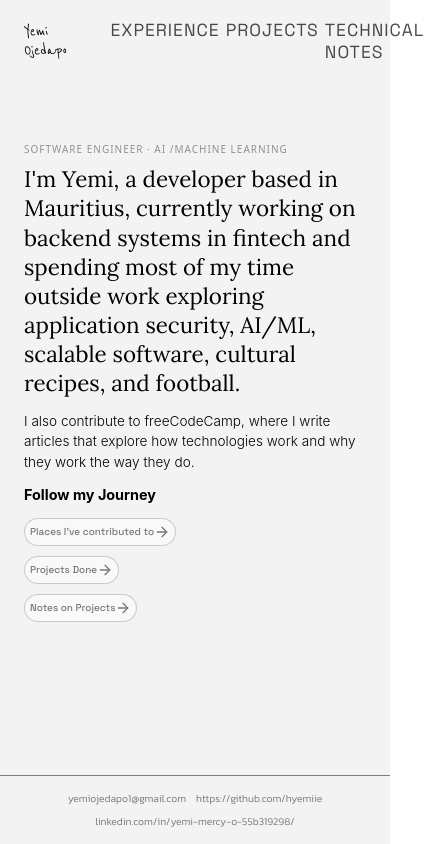
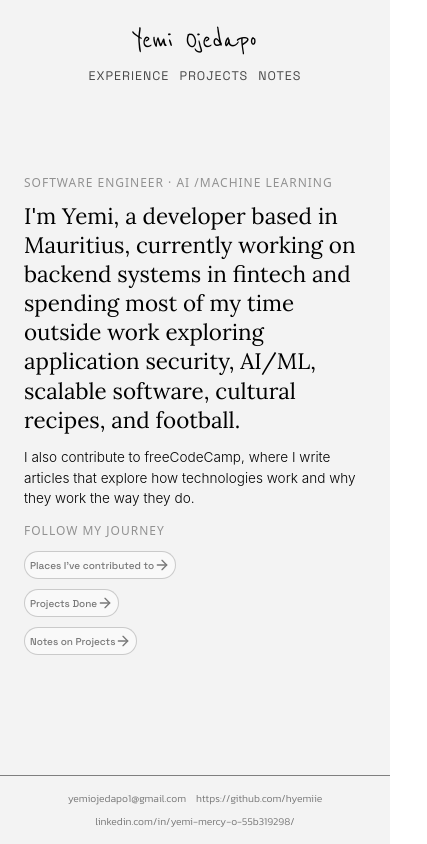
Before and after one commit to hyemiie/myPortfolio, a React (Create React App) app: page / in a window 390 px wide. Shown: the whole page, 427 px wide, since content can reach past the window. Built offline with nearby package versions, Linux system fonts and the light colour scheme; a web font is replaced by a local one.

Commit message:
font size responsiveness

```diff
--- a/src/Components/Experience/Experience.jsx
+++ b/src/Components/Experience/Experience.jsx
@@ -36,7 +36,7 @@ const experiences = [
     description: `Designed and maintained the server-side systems that support key accounting functions, such as handling large datasets and ensuring real-time accuracy in financial transactions. I also contributed to building a Business Intelligence (BI) tool, which allows users to easily manipulate data and create custom reports and charts`,
   },
   {
-    company: "Tysu Infotech",
+    company: "Tysu Info",
     title: "Software Engineering Intern",
     date: "May 2023 – Sep 2023",
     skills: [
--- a/src/Components/Experience/experience.css
+++ b/src/Components/Experience/experience.css
@@ -41,7 +41,7 @@ font-family: "Kanit", sans-serif;
 .experienceContainer {
   display: flex;
   flex-direction: row;
-  flex-wrap: wrap; /* Allow wrapping on smaller screens */
+  flex-wrap: wrap;
 }
 
 .tabList {
@@ -75,12 +75,11 @@ font-family: "Kanit", sans-serif;
 
 .tabContent {
   flex: 3;
-  padding-left: 2rem;
+  /* padding-left: 2rem; */
   padding-bottom: 3rem;
   text-align: left;
   width: 100%; /* Take full width on small screens */
   max-width: 600px;
-  /* background-color: #1e1e1e; */
   overflow-x: hidden;
   h3{
     font-weight: 500;
@@ -137,7 +136,7 @@ font-family: "Kanit", sans-serif;
 .experience-sectionIntro{
   h2{
     font-family: "Lora", "Georgia", serif;
-    font-size: 2rem;
+font-size: clamp(1.3rem, 4vw, 2rem);
     line-height: 0.5;
     font-weight: 500;
 
--- a/src/Components/Experience/responsiveExperience.css
+++ b/src/Components/Experience/responsiveExperience.css
@@ -10,6 +10,8 @@
     .experienceContainer{
         flex-direction: column;
         display: flex;
+          padding-bottom: 30px;
+
 
     }
 
--- a/src/Components/HomeSection/Home2.jsx
+++ b/src/Components/HomeSection/Home2.jsx
@@ -54,7 +54,7 @@ I'm Yemi, a developer based in Mauritius, currently working on backend systems i
 I also contribute to freeCodeCamp, where I write articles that explore how technologies work and why they work the way they do.
 </p>
       </div>
-      <h3>Follow my Journey</h3>
+      <h3 className="link-heading">Follow my Journey</h3>
         <div className='hero-links'>
 
                 <a href="/experience"> Places I've contributed to  <ArrowRight size={16}/></a>
--- a/src/Components/HomeSection/home2.css
+++ b/src/Components/HomeSection/home2.css
@@ -18,6 +18,7 @@
 
 .section1 {
   text-align: left;
+  padding-top: 10px;
 
   .title {
     font-family: system-ui, -apple-system, BlinkMacSystemFont, "Space Grotesk",
@@ -70,6 +71,7 @@
   display: flex;
   justify-content: space-between;
   width: 60%;
+  padding-bottom: 50px;
 
 a {
   color: black;
@@ -81,7 +83,7 @@ a {
     sans-serif;
   font-weight: 500;
   padding: 5px;
-  font-size: 10px;
+font-size: clamp(10px, 1.6vw, 13px);
   /* letter-spacing: 1px; */
   background-color: #ffffff;
   border-radius: 14px;
@@ -95,15 +97,19 @@ li:hover {
   text-decoration: underline;
 }
 
-.role-title {
+.role-title ,.link-heading{
   font-family: system-ui, -apple-system, BlinkMacSystemFont, "Space Grotesk",
     sans-serif;
   font-weight: 400;
   text-transform: uppercase;
-  font-size: 10px;
+font-size: clamp(12px, 1.6vw, 14px);
   letter-spacing: 1px;
   opacity: 0.4;
-  padding-top: 50px;
+}
+
+.role-title{
+    padding-top: 40px;
+
 }
 
 .intro {
@@ -115,6 +121,7 @@ li:hover {
 .intro-paragraph {
   font-weight: 300;
 }
+
 
 
 
@@ -180,4 +187,12 @@ li:hover {
   h3 {
     font-size: 0.9rem;
   }
+
+  .hero-links{
+     padding-bottom: 0px;
 }
+
+.section1{
+  padding-top: 20px;
+}
+}
--- a/src/Components/Nav/Nav.jsx
+++ b/src/Components/Nav/Nav.jsx
@@ -7,11 +7,9 @@ const Nav = () => {
         <h2><a href='/'>Yemi Ojedapo</a></h2>
         </div>
         <div className='links'>
-            <ul>
-                <li><a href='/experience'>Experience</a></li>
-                <li><a href='/projects'>Projects</a></li>
-                <li><a href='/notes'>Technical Notes</a></li>
-            </ul>
+           <a href='/experience'>Experience</a>
+              <a href='/projects'>Projects</a>
+                <a href='/notes'> Notes</a>
         </div>
     </div>
   )
--- a/src/Components/Nav/nav.css
+++ b/src/Components/Nav/nav.css
@@ -13,7 +13,7 @@
          font-family: "Reenie Beanie", cursive;
   font-weight: 400;
   font-style: normal;
-  font-size: clamp(18px, 3vw, 26px);
+  font-size: clamp(30px, 3vw, 26px);
   a{color: black;
 
   text-decoration: none;
@@ -23,64 +23,58 @@
 
 .links{
     background-color: transparent;
-    ul{
-        background-color: transparent;
-        display: flex;
-        li{
-            background-color: transparent;
-            list-style: none;
-            padding: 3px;
-             font-family: "Space Grotesk", system-ui, -apple-system, BlinkMacSystemFont,
+    gap: 10px;
+    display: flex;
+    a{
+        color: black;
+        text-decoration: none;
+            font-family: "Space Grotesk", system-ui, -apple-system, BlinkMacSystemFont,
     sans-serif;
     font-weight: 400;
     text-transform: uppercase;
     letter-spacing: 1px;
     opacity: 0.7;
-      font-size: clamp(17.5px, 1.5vw, 12px);
-
-
-        }
-    }
-    a{
-        color: black;
-        text-decoration: none;
+      font-size: clamp(12.5px, 1.5vw, 12px);
     }
 }
 
-li:hover{
+a:hover{
         text-decoration: underline;
 
-}/* Tablet */
+}
 @media (max-width: 900px) {
-  .logo h2 {
-    font-size: 22px;
-  }
-/*
-  .links ul li {
-    font-size: 9px;
-  } */
+
 }
 
-/* Mobile */
 @media (max-width: 600px) {
-  .logo h2 {
-    font-size: 20px;
+
+  .navBar{
+    display: flex;
+    flex-direction: column;
+    align-items: center;
+    padding: 0;
+
   }
 
-  /* .links ul li {
-    font-size: 8px;
-    letter-spacing: 0.8px;
-  } */
+  .logo{
+
+    h2{
+        margin-bottom: 12px;
+    }
+  }
+
+
 }
 
-/* Small phones */
 @media (max-width: 420px) {
-  .logo h2 {
-    font-size: 18px;
+
+  .navBar{
+    display: flex;
+    flex-direction: column;
+    align-items: center;
+    justify-content: center;
+    padding: 0;
+    margin:0
   }
 
-  /* .links ul li {
-    font-size: 7.5px;
-    letter-spacing: 0.6px;
-  } */
 }
--- a/src/Components/Projects/projects.css
+++ b/src/Components/Projects/projects.css
@@ -14,6 +14,10 @@
 
 .sectionHeading{
   padding-bottom: 40px;
+  h2{
+    font-size: clamp(10px, 1.6vw, 13px);
+
+  }
 }
 .project-item {
 
@@ -47,7 +51,7 @@ padding-bottom: 10px;
 
 .project-content h3 {
   margin: 0;
-  font-size: 1.25rem;
+font-size: clamp(16px, 1.6vw, 18px);
   font-weight: 400;
   color: #2c2c2c;
   transition: color 0.2s;
```
